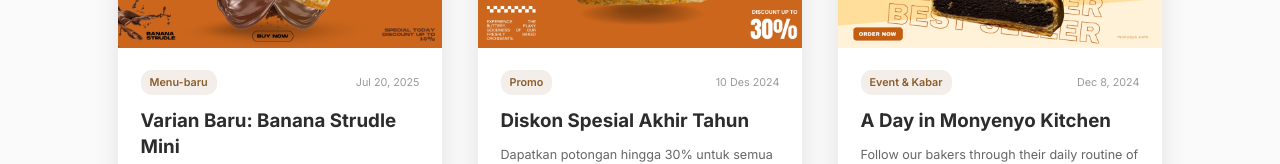
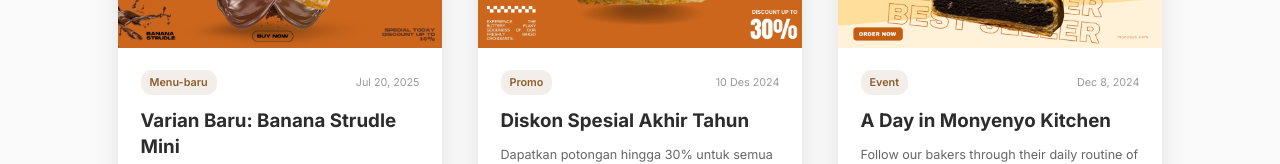
Before and after one commit to Moonarq/MONYENYO-REACT-JS, a React (Vite) app: page /blogs in a window 1280 px wide. Shown: the part 1910-2074 px from the top of the page. Built offline with nearby package versions, Linux system fonts and the light colour scheme.

Commit message:
Fix category name and update count for event articles in Blogs component

```diff
--- a/src/pages/Blogs.jsx
+++ b/src/pages/Blogs.jsx
@@ -40,7 +40,7 @@ const Blogs = () => {
 
     {
       id: 3,
-      category: 'Event & Kabar',
+      category: 'event',
       image: '/images/bestseller.jpg',
       title: t('A Day in Monyenyo Kitchen'),
       excerpt: t('Follow our bakers through their daily routine of creating fresh, delicious pastries from dawn to dusk.'),
@@ -54,7 +54,7 @@ const Blogs = () => {
   { id: 'all', name: t('Semua Update'), icon: 'fas fa-th-large', count: 3 },
   { id: 'promo', name: t('Promo'), icon: 'fas fa-tags', count: 1 },
   { id: 'menu-baru', name: t('Menu Baru'), icon: 'fas fa-utensils', count: 1 },
-  { id: 'event', name: t('Event & Kabar'), icon: 'fas fa-calendar-alt', count: 3 }
+  { id: 'event', name: t('Event & Kabar'), icon: 'fas fa-calendar-alt', count: 1 }
 ]
 
 
```
